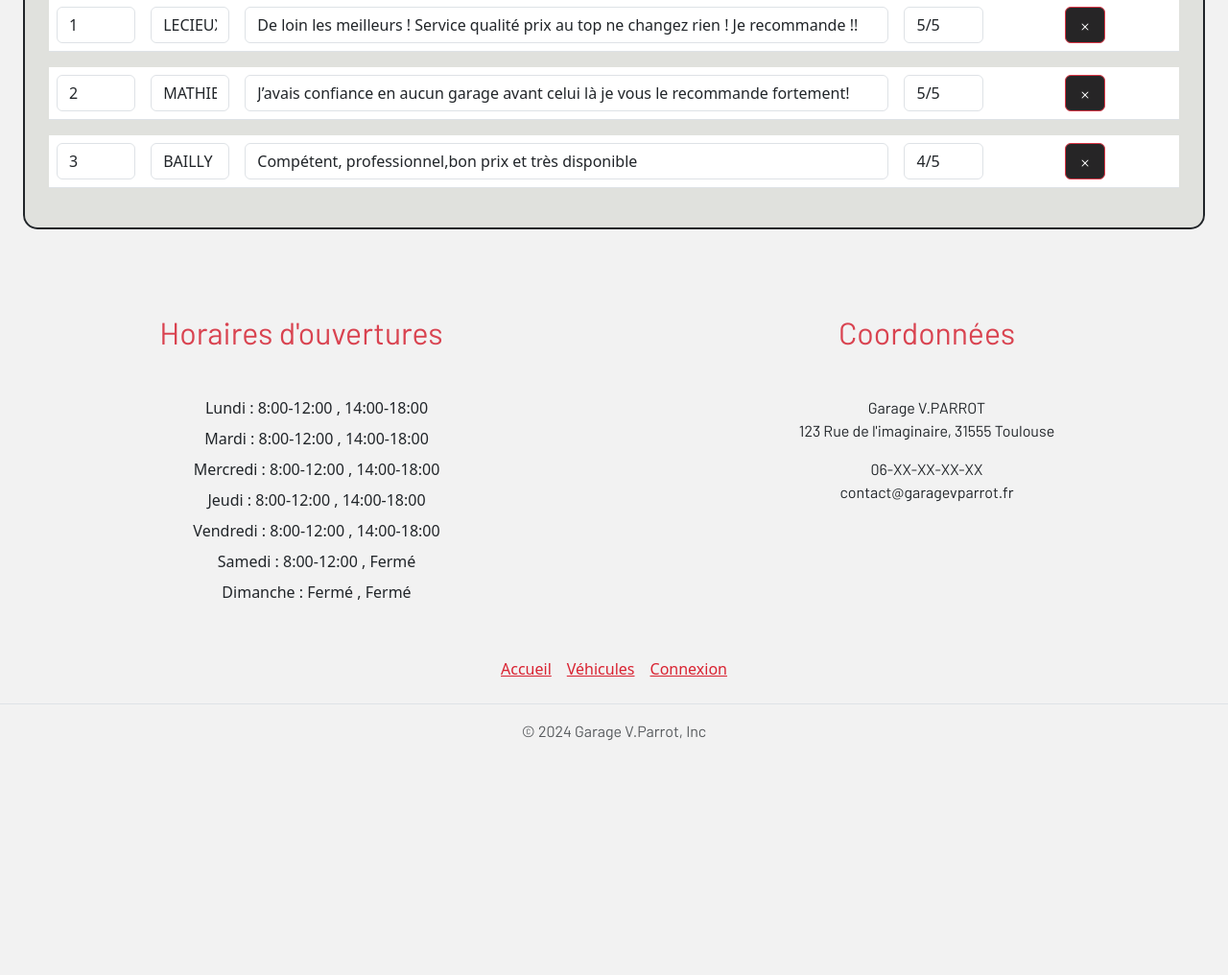
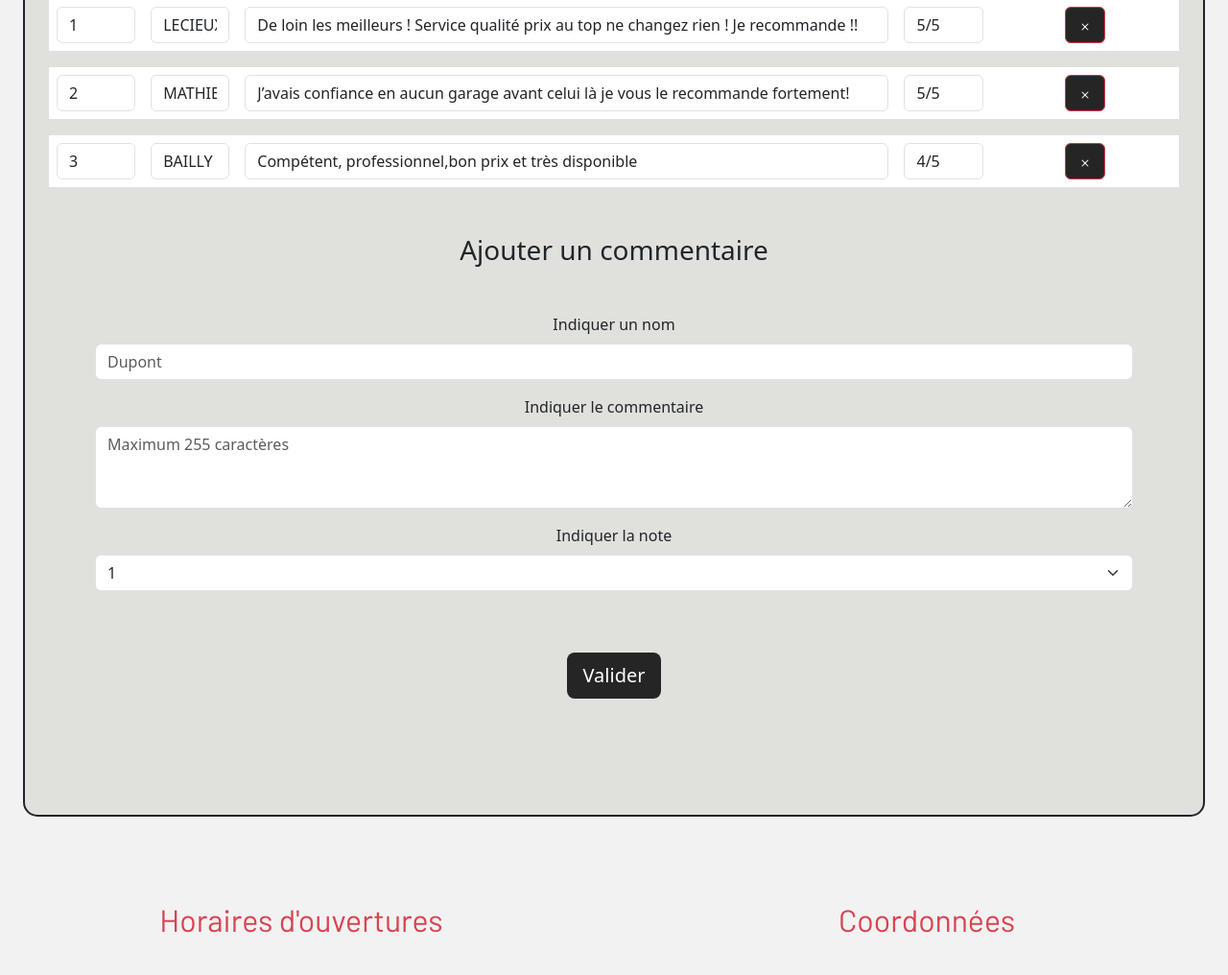
Before and after one commit to MaximeLecieux/Garage_V.Parrot, a PHP site: page /administration_commentary.php in a window 1280 px wide. Shown: the part 531-1547 px from the top of the page at 96% size. Before the commit the page ends 1303 px from the top, so only its background shows below. Run offline with PHP 8.4, Linux system fonts and the light colour scheme; data comes from the database, SQL or seed files in the repository.

Commit message:
Ajout de formulaire d'ajout de commentaire depuis la page d'administration

```diff
--- a/administration_commentary.php
+++ b/administration_commentary.php
@@ -3,6 +3,7 @@ require_once('templates/header.php');
 require_once('App/lib/getOpinions.php');
 require_once('App/lib/deleteOpinion.php');
 require_once('App/lib/validateOpinion.php');
+require_once('App/lib/addOpinion.php');
 
 $errors = [];
 $messages = [];
@@ -25,6 +26,16 @@ if(isset($_POST['validateCommentary'])){
 
     if($validateOpinion){
         $messages[] = 'Le commentaire a bien été validé';
+    } else {
+        $errors[] = 'Une erreur s\'est produite';
+    }
+}
+
+if(isset($_POST['addOpinion'])){
+    $addOpinion = addOpinion($pdo, $_POST['commentary'], $_POST['note'], 'pending', $_POST['name']);
+
+    if($addOpinion){
+        $messages[] = 'Le commentaire a bien été ajouté';
     } else {
         $errors[] = 'Une erreur s\'est produite';
     }
@@ -126,10 +137,32 @@ if(isset($_POST['validateCommentary'])){
             </table>
         </form>
         <?php } ?>
+
+        <h3 class="m-5">Ajouter un commentaire</h3>
+        <div class="m-5">
+        <form method="POST">
+            <div class="mb-3">
+                <label for="name" class="form-label">Indiquer un nom</label>
+                <input type="text" class="form-control" name="name" id="name" placeholder="Dupont" required>
+            </div>
+            <div class="mb-3">
+                <label for="commentary" class="form-label">Indiquer le commentaire</label>
+                <textarea class="form-control" name="commentary" id="commentary" rows="3" maxlength="255" placeholder="Maximum 255 caractères" required></textarea>
+            </div>
+            <div  class="mb-3">
+                <label for="note" class="form-label">Indiquer la note</label>
+                <select class="form-select" name="note" id="note" required>
+                    <option value="1">1</option>
+                    <option value="2">2</option>
+                    <option value="3">3</option>
+                    <option value="4">4</option>
+                    <option value="5">5</option>
+                </select>
+            </div>
+            <button type="submit" name="addOpinion" class="btn btn-lg my-5"> Valider </button>
+        </form>
     </div>
     </div>
-
-
 </div>
 
 <?php
```
